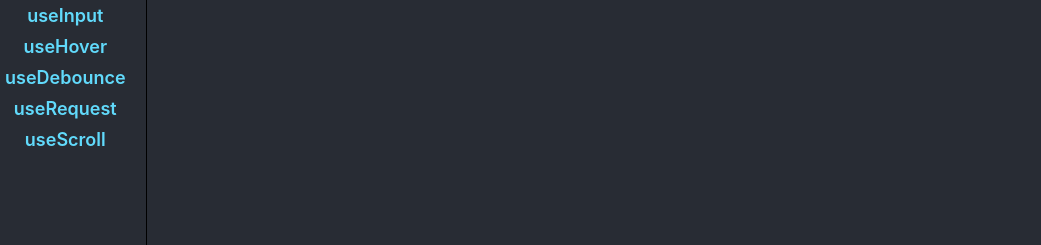
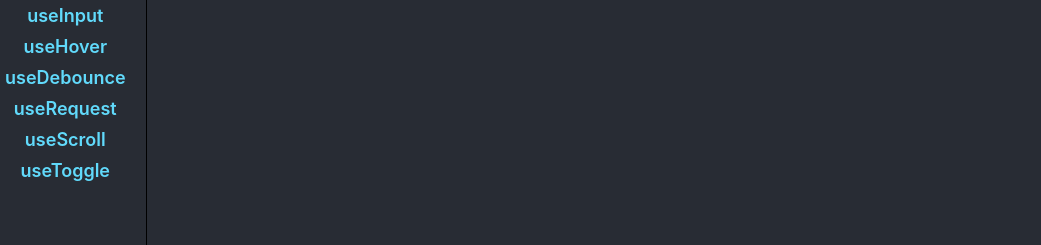
Before and after one commit to miptleha/react-hooks, a React (Create React App) app: page / in a window 1280 px wide. Shown: the top 245 px of the page, without its empty margins (0-1041 px from the left). Built offline with nearby package versions, Linux system fonts and the light colour scheme.

Commit message:
useToggle add

```diff
--- a/src/App.css
+++ b/src/App.css
@@ -111,3 +111,7 @@
 .scrollDiv {
   height: 100px;
 }
+
+.narrow-block {
+  max-width: 500px;
+}
--- a/src/App.jsx
+++ b/src/App.jsx
@@ -1,6 +1,7 @@
 import './App.css';
 import { Routes, Route, NavLink } from "react-router-dom";
 import { UseInputTest, UseHoverTest, UseDebounceTest, UseRequestTest, UseScrollTest } from './pages';
+import { UseToggleTest } from './pages';
 
 function App() {
 
@@ -11,6 +12,7 @@ function App() {
     { name: "useDebounce", component: (<UseDebounceTest />) },
     { name: "useRequest", component: (<UseRequestTest />) },
     { name: "useScroll", component: (<UseScrollTest />) },
+    { name: "useToggle", component: (<UseToggleTest />) },
   ]
 
   return (
--- /dev/null
+++ b/src/hooks/useToggle.js
@@ -0,0 +1,11 @@
+import { useState } from "react";
+
+export default function useToggle(initState) {
+    const [isOpen, setOpen] = useState(initState);
+
+    function toggle() {
+        setOpen(prev => !prev);
+    }
+
+    return [isOpen, toggle];
+}
--- a/src/pages/index.js
+++ b/src/pages/index.js
@@ -4,4 +4,7 @@ import UseDebounceTest from "./useDebounceTest";
 import UseRequestTest from './useRequestTest';
 import UseScrollTest from "./useScrollTest";
 
+import UseToggleTest from "./useToggleTest";
+
 export { UseInputTest, UseHoverTest, UseDebounceTest, UseRequestTest, UseScrollTest };
+export { UseToggleTest };
--- /dev/null
+++ b/src/pages/useToggleTest.jsx
@@ -0,0 +1,18 @@
+import React from "react";
+import useToggle from "../hooks/useToggle";
+
+export default function UseToggleTest() {
+    const [isOpen, toggle] = useToggle(false);
+
+    return (
+        <div className="center-top">
+            <h1>Helps implement switch logic</h1>
+            <button onClick={toggle}>{isOpen ? "Hide 🔼" : "Show 🔽"}</button>
+            {isOpen && (<p className="narrow-block">Lorem ipsum dolor, sit amet consectetur adipisicing elit. Tenetur illo blanditiis autem.
+                Nulla enim soluta nisi impedit maxime odit tempore quis et magnam, quidem repellendus maiores quo,
+                ipsum debitis tenetur facere deleniti ipsam dicta ea quas repudiandae minima minus a porro!
+                Sunt laboriosam repudiandae consequuntur hic eum nemo repellendus. Voluptates.
+            </p>)}
+        </div>
+    );
+}
```
Also changed, not shown: 1 other file (tests, documents, lock files or other folders).
